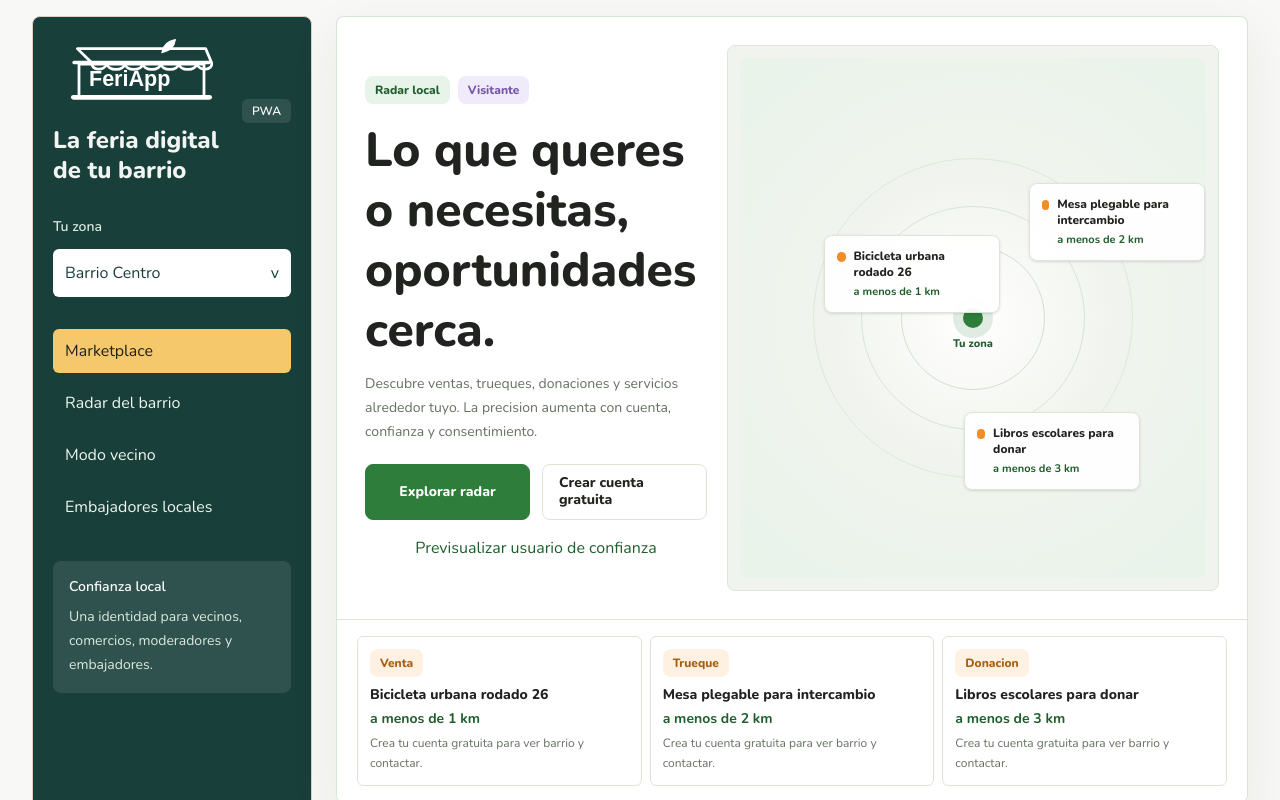
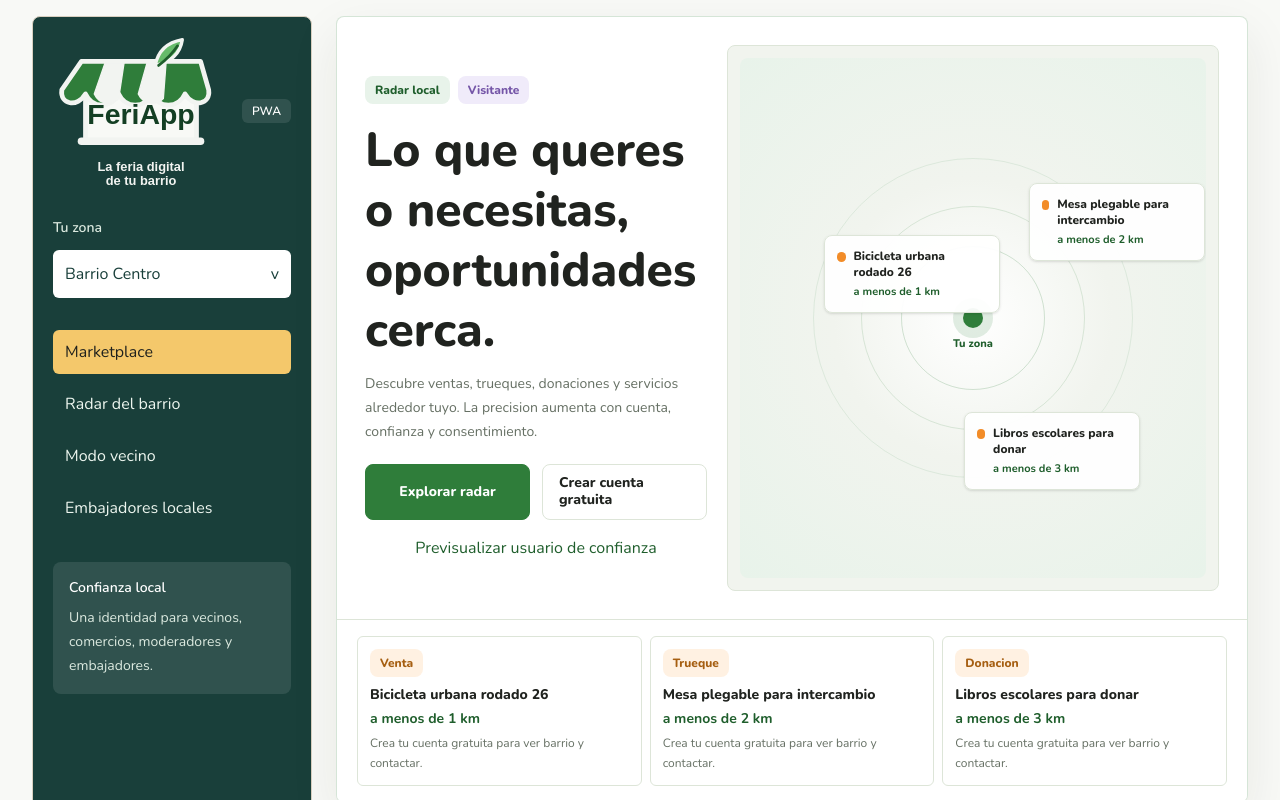
Before and after one commit to Alk1453/FeriApp, a Next.js app: page / in a window 1280 px wide. Shown: the top 800 px of the page. Built offline with nearby package versions, Linux system fonts and the light colour scheme.

Commit message:
Fix home logo proportions

```diff
--- a/src/app/page.tsx
+++ b/src/app/page.tsx
@@ -23,12 +23,9 @@ export default function Home() {
             <div>
               <img
                 alt="FeriApp"
-                className="h-auto w-48"
-                src="/brand/logo-dark.svg"
+                className="h-auto w-44"
+                src="/brand/logo-sidebar-dark.svg"
               />
-              <h1 className="mt-4 max-w-52 text-2xl font-extrabold leading-tight text-[#f2f4f1]">
-                La feria digital de tu barrio
-              </h1>
             </div>
             <span className="rounded-md bg-white/10 px-2.5 py-1 text-xs font-semibold">
               PWA
```
Also changed, not shown: public/brand/logo-sidebar-dark.svg (added).
